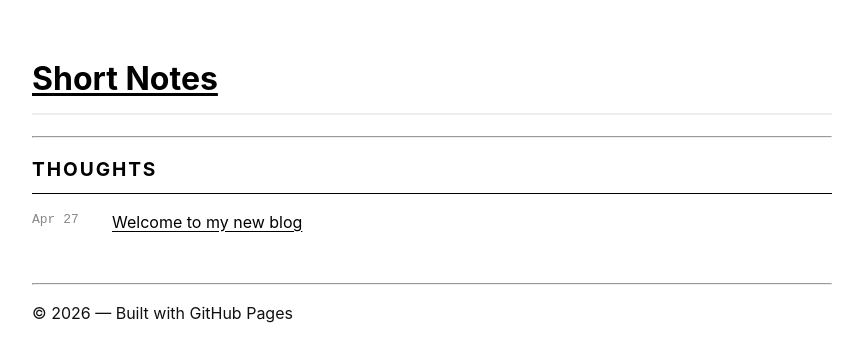
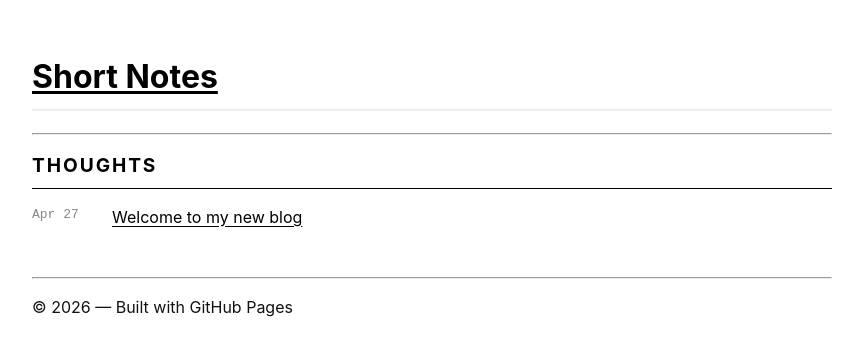
Before and after one commit to Luk3Howard/luk3howard.github.io, a Jekyll site: the page built from index.md, in a window 1280 px wide. Shown: the top 362 px of the page, without its empty margins (208-1071 px from the left). Built offline with Jekyll 4.4.1, drawn with Linux system fonts in a browser that asks for light colours.

Commit message:
Update style.css
updating fonts

```diff
--- a/assets/style.css
+++ b/assets/style.css
@@ -1,9 +1,15 @@
 /* Minimalist Monochrome Style */
 body {
-  font-family: -apple-system, BlinkMacSystemFont, "Segoe UI", Roboto, Helvetica, Arial, sans-serif;
-  line-height: 1.6;
-  color: #111; /* Almost black */
-  background-color: #fff; /* Pure white */
+  /* This is the "Gold Standard" System Font Stack */
+  font-family: -apple-system, BlinkMacSystemFont, "Segoe UI", Roboto, Helvetica, Arial, sans-serif, "Apple Color Emoji", "Segoe UI Emoji", "Segoe UI Symbol";
+
+  /* These two lines make the text look extra crisp on modern screens */
+  -webkit-font-smoothing: antialiased;
+  -moz-osx-font-smoothing: grayscale;
+
+  line-height: 1.5;
+  color: #111;
+  background-color: #fff;
   max-width: 800px;
   margin: 0 auto;
   padding: 2rem;
```
